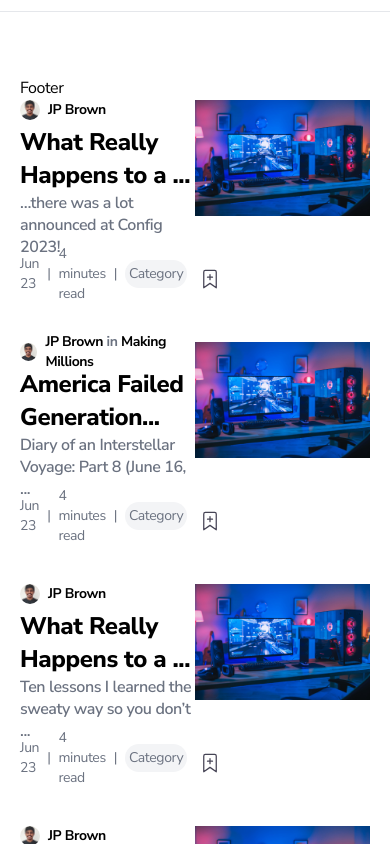
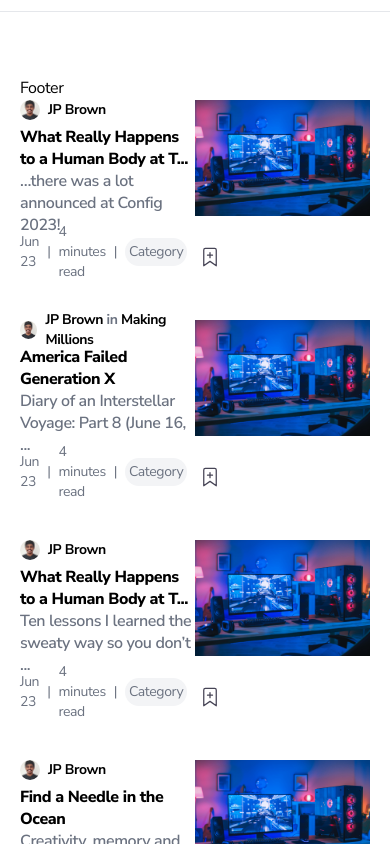
Before and after one commit to IsuruVihan/quill-pen, a Next.js app: page / in a window 390 px wide. Shown: the part 1360-2204 px from the top of the page. Built offline with nearby package versions, Linux system fonts and the light colour scheme.

Commit message:
Large font size variation added

```diff
--- a/app/components/TrendingPost.tsx
+++ b/app/components/TrendingPost.tsx
@@ -56,8 +56,8 @@ export default function TrendingPost(props: Props): JSX.Element {
       "xl": { regular: 85, large: 92, },
       "lg": { regular: 102, large: 50, },
       "md": { regular: 73, large: 51, },
-      "sm": { regular: 153, large: 73, },
-      "xs": { regular: 67, large: 25, },
+      "sm": { regular: 153, large: 106, },
+      "xs": { regular: 67, large: 40, },
     };
 
     if (title.size === "regular") {
@@ -118,12 +118,14 @@ export default function TrendingPost(props: Props): JSX.Element {
             >{formatBlogTitle("md")}</p>
             <p
               className={
-                `hidden sm:block md:hidden font-extrabold leading-snug ${title.size === "regular" ? "text-md" : "text-2xl"}`
+                // `hidden sm:block md:hidden font-extrabold leading-snug ${title.size === "regular" ? "text-md" : "text-2xl"}`
+                `hidden sm:block md:hidden font-extrabold leading-snug text-md`
               }
             >{formatBlogTitle("sm")}</p>
             <p
               className={
-                `block sm:hidden font-extrabold leading-snug ${title.size === "regular" ? "text-md" : "text-2xl"}`
+                // `block sm:hidden font-extrabold leading-snug ${title.size === "regular" ? "text-md" : "text-2xl"}`
+                `block sm:hidden font-extrabold leading-snug text-md`
               }
             >{formatBlogTitle("xs")}</p>
           </Link>
```
